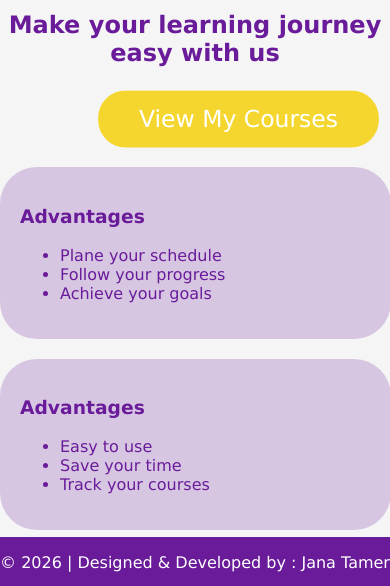
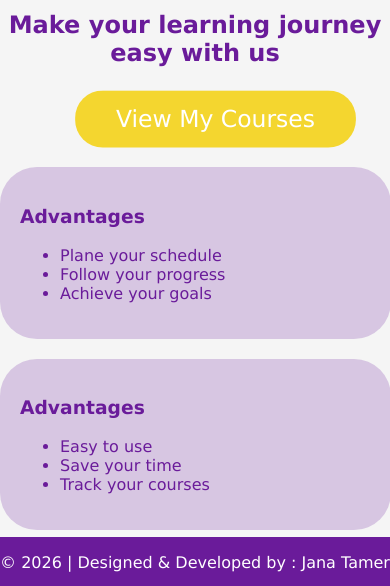
Before and after one commit to janatamer77/portfolio, a plain HTML site: page index.html in a window 390 px wide. Shown: the part 256-842 px from the top of the page. Drawn offline with Linux system fonts and the light colour scheme.

Commit message:
Add files via upload

```diff
--- a/css/style.css
+++ b/css/style.css
@@ -378,7 +378,7 @@ tr:hover td  {
     font-size: small;
   }
     .get-start-button{
-      margin-left: 26%;
+      margin-left: 20%;
     }
     label{
     font-size:medium;
@@ -415,30 +415,3 @@ tr:hover td  {
       margin-left: 35%;
     }
 }
- /* @media(min-width:851px) and (max-width: 1200px) {
-    nav a{
-    font-size:large;
-    padding: 15px;
-  }
-  .home-inform,.home-inform-2 {
-    width: 90%;
-    margin: 20px auto;
-  }
-  .background-in-home,.background-in-add {
-    position: static;
-    width: 90%;
-    margin: 20px auto;
-    height: 190px;
-  }
-  .contact-info{
-    width: 90%;
-    margin: 20px auto;
-  }
-  table {
-    width: 95%;
-    font-size: medium;
-  }
-    .get-start-button{
-      margin-left: 35%;
-    }
-}  */
```
